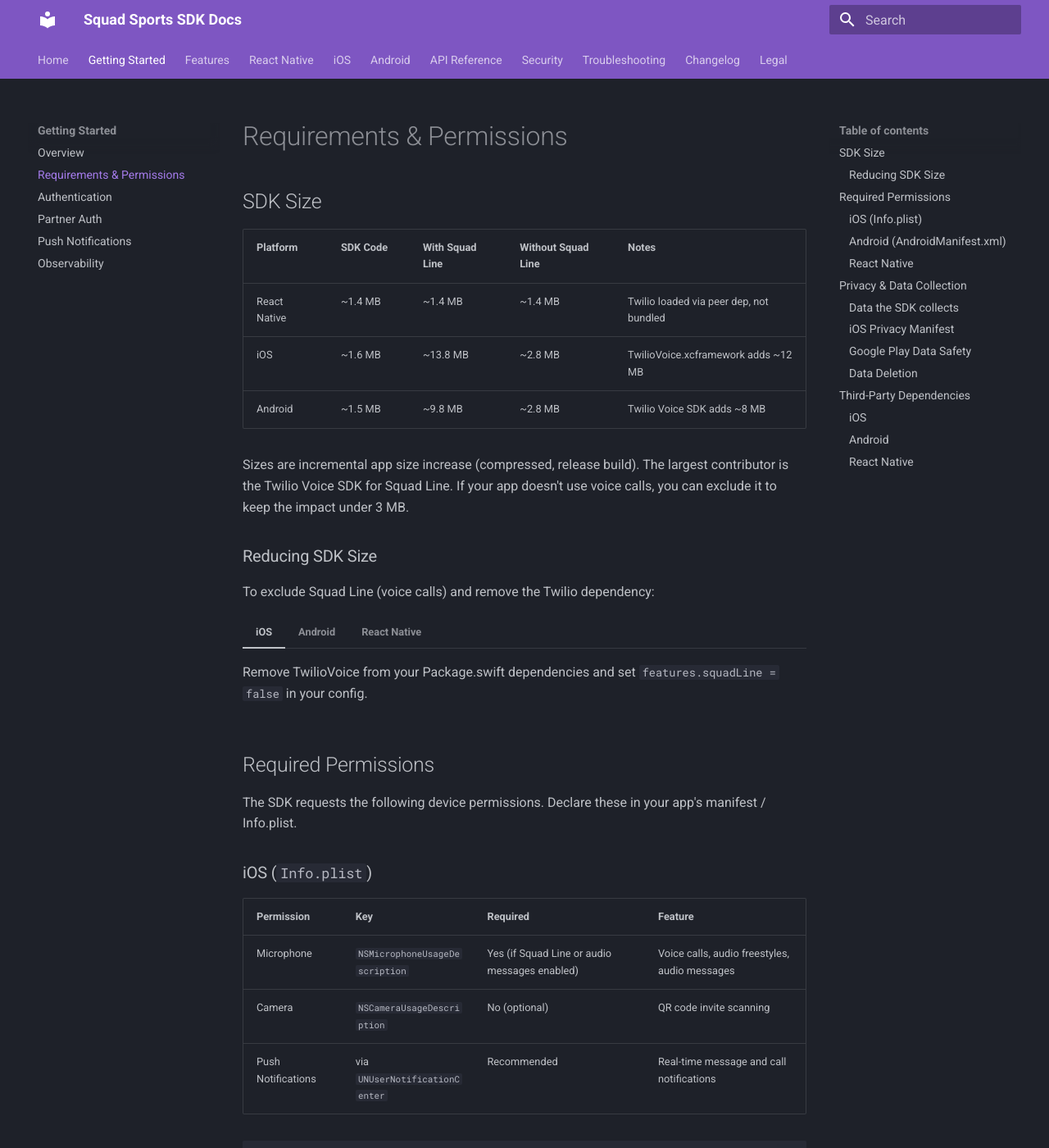
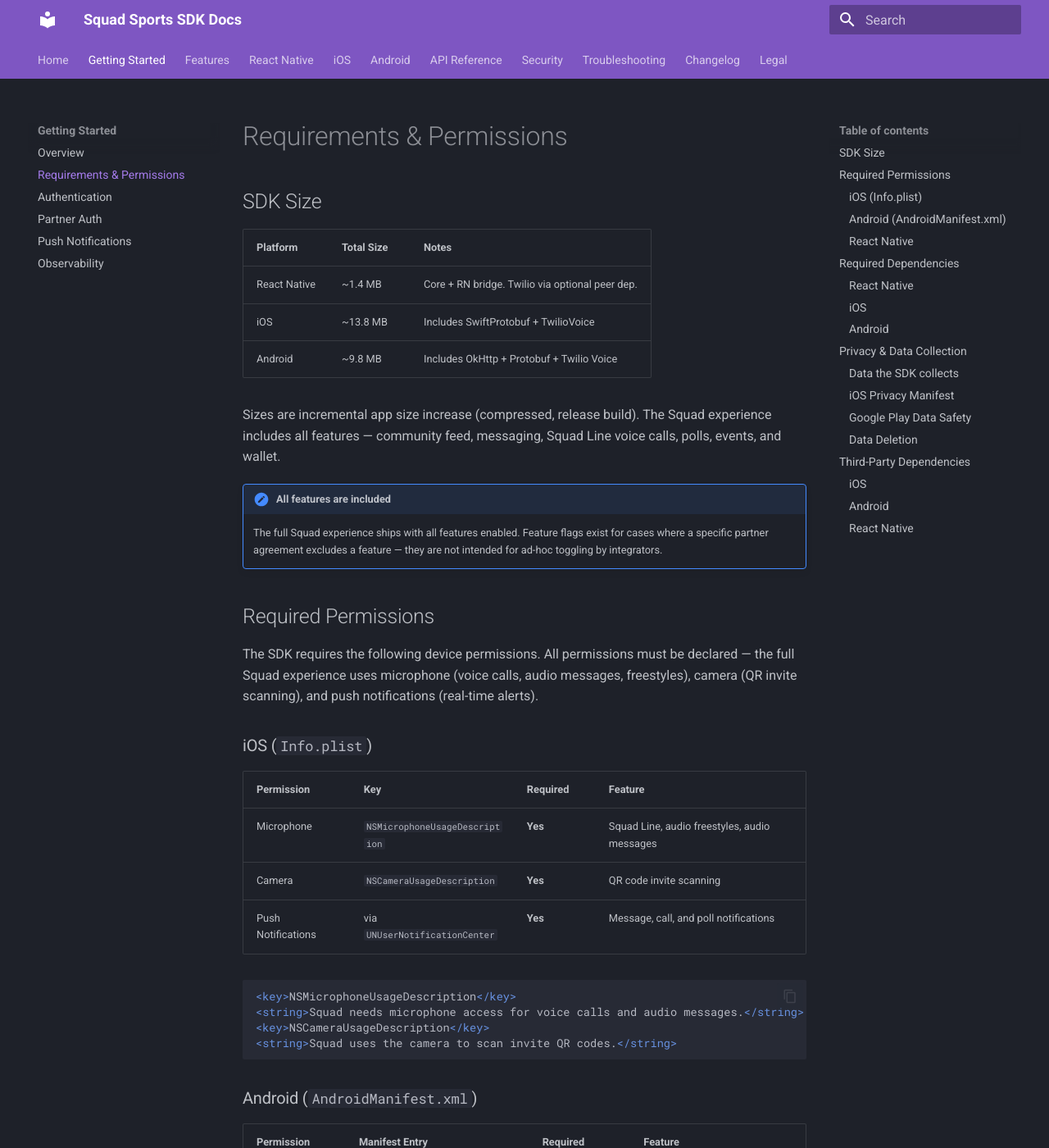
Before and after one commit to withyoursquad/squad-sdk-docs, an MkDocs documentation site: the page built from docs/getting-started/requirements.md, in a window 1280 px wide and 1400 px high. Shown: the whole window at 82% size. Built offline with MkDocs 1.6.1 and Material for MkDocs 9.7.7, drawn with Linux system fonts in a browser that asks for light colours; some of the changed text lies outside the part shown.

Commit message:
All features and permissions required — core Squad experience is complete
Requirements:
- All permissions now required (microphone, camera, push, vibrate)
- SDK size shown as single number (all features included)
- Removed "Reducing SDK Size" section — all features ship by default
- Twilio is a required dependency, not optional
- expo-secure-store and all peer deps listed as required in install

Features:
- Reframed feature flags: "only override per partner agreement"
- Removed Squad Line enable/disable toggle from docs
- Feature overview: "designed to work as a complete package"

RN Quick Start:
- Install command includes @twilio/voice-react-native-sdk
- Removed "Recommended" framing from expo-secure-store

Co-Authored-By: Claude Opus 4.6 (1M context) <noreply@anthropic.com>

````diff
--- a/docs/getting-started/requirements.md
+++ b/docs/getting-started/requirements.md
@@ -2,46 +2,28 @@
 
 ## SDK Size
 
-| Platform | SDK Code | With Squad Line | Without Squad Line | Notes |
-|----------|----------|-----------------|-------------------|-------|
-| React Native | ~1.4 MB | ~1.4 MB | ~1.4 MB | Twilio loaded via peer dep, not bundled |
-| iOS | ~1.6 MB | ~13.8 MB | ~2.8 MB | TwilioVoice.xcframework adds ~12 MB |
-| Android | ~1.5 MB | ~9.8 MB | ~2.8 MB | Twilio Voice SDK adds ~8 MB |
+| Platform | Total Size | Notes |
+|----------|-----------|-------|
+| React Native | ~1.4 MB | Core + RN bridge. Twilio via optional peer dep. |
+| iOS | ~13.8 MB | Includes SwiftProtobuf + TwilioVoice |
+| Android | ~9.8 MB | Includes OkHttp + Protobuf + Twilio Voice |
 
-Sizes are incremental app size increase (compressed, release build). The largest contributor is the Twilio Voice SDK for Squad Line. If your app doesn't use voice calls, you can exclude it to keep the impact under 3 MB.
+Sizes are incremental app size increase (compressed, release build). The Squad experience includes all features — community feed, messaging, Squad Line voice calls, polls, events, and wallet.
 
-### Reducing SDK Size
-
-To exclude Squad Line (voice calls) and remove the Twilio dependency:
-
-=== "iOS"
-
-    Remove TwilioVoice from your Package.swift dependencies and set `features.squadLine = false` in your config.
-
-=== "Android"
-
-    Exclude the Twilio dependency in your `build.gradle.kts`:
-    ```kotlin
-    implementation("com.squadsports:squad-sports-sdk:1.3.0") {
-        exclude(group = "com.twilio", module = "voice-android")
-    }
-    ```
-
-=== "React Native"
-
-    Don't install `@twilio/voice-react-native-sdk`. It's an optional peer dependency — Squad Line will be disabled automatically.
+!!! note "All features are included"
+    The full Squad experience ships with all features enabled. Feature flags exist for cases where a specific partner agreement excludes a feature — they are not intended for ad-hoc toggling by integrators.
 
 ## Required Permissions
 
-The SDK requests the following device permissions. Declare these in your app's manifest / Info.plist.
+The SDK requires the following device permissions. All permissions must be declared — the full Squad experience uses microphone (voice calls, audio messages, freestyles), camera (QR invite scanning), and push notifications (real-time alerts).
 
 ### iOS (`Info.plist`)
 
 | Permission | Key | Required | Feature |
 |------------|-----|----------|---------|
-| Microphone | `NSMicrophoneUsageDescription` | Yes (if Squad Line or audio messages enabled) | Voice calls, audio freestyles, audio messages |
-| Camera | `NSCameraUsageDescription` | No (optional) | QR code invite scanning |
-| Push Notifications | via `UNUserNotificationCenter` | Recommended | Real-time message and call notifications |
+| Microphone | `NSMicrophoneUsageDescription` | **Yes** | Squad Line, audio freestyles, audio messages |
+| Camera | `NSCameraUsageDescription` | **Yes** | QR code invite scanning |
+| Push Notifications | via `UNUserNotificationCenter` | **Yes** | Message, call, and poll notifications |
 
 ```xml
 <key>NSMicrophoneUsageDescription</key>
@@ -54,19 +36,24 @@ The SDK requests the following device permissions. Declare these in your app's m
 
 | Permission | Manifest Entry | Required | Feature |
 |------------|---------------|----------|---------|
-| Internet | `android.permission.INTERNET` | Yes | All API communication |
-| Microphone | `android.permission.RECORD_AUDIO` | Yes (if Squad Line enabled) | Voice calls, audio messages |
-| Camera | `android.permission.CAMERA` | No (optional) | QR code invite scanning |
-| Vibrate | `android.permission.VIBRATE` | No | Haptic feedback on calls |
+| Internet | `android.permission.INTERNET` | **Yes** | All API communication |
+| Microphone | `android.permission.RECORD_AUDIO` | **Yes** | Squad Line, audio messages, freestyles |
+| Camera | `android.permission.CAMERA` | **Yes** | QR code invite scanning |
+| Vibrate | `android.permission.VIBRATE` | **Yes** | Haptic feedback on calls |
+| Post Notifications | `android.permission.POST_NOTIFICATIONS` | **Yes** (Android 13+) | Real-time notifications |
 
 ```xml
 <uses-permission android:name="android.permission.INTERNET" />
 <uses-permission android:name="android.permission.RECORD_AUDIO" />
+<uses-permission android:name="android.permission.CAMERA" />
+<uses-permission android:name="android.permission.VIBRATE" />
+<!-- Android 13+ -->
+<uses-permission android:name="android.permission.POST_NOTIFICATIONS" />
 ```
 
 ### React Native
 
-Permissions are declared in the native layer. Follow the iOS and Android guidance above for your Expo or bare RN project.
+Permissions are declared in the native layer. Follow the iOS and Android guidance above.
 
 For Expo managed projects, add to `app.json`:
 
@@ -75,15 +62,65 @@ For Expo managed projects, add to `app.json`:
   "expo": {
     "ios": {
       "infoPlist": {
-        "NSMicrophoneUsageDescription": "Squad needs microphone access for voice calls and audio messages."
+        "NSMicrophoneUsageDescription": "Squad needs microphone access for voice calls and audio messages.",
+        "NSCameraUsageDescription": "Squad uses the camera to scan invite QR codes."
       }
     },
     "android": {
-      "permissions": ["RECORD_AUDIO"]
+      "permissions": [
+        "RECORD_AUDIO",
+        "CAMERA",
+        "VIBRATE",
+        "POST_NOTIFICATIONS"
+      ]
     }
   }
 }
 ```
+
+## Required Dependencies
+
+### React Native
+
+All peer dependencies are required for the full Squad experience:
+
+```bash
+# Core SDK
+yarn add @squad-sports/core @squad-sports/react-native
+
+# Required peer dependencies
+yarn add @react-navigation/native @react-navigation/native-stack \
+  react-native-screens react-native-safe-area-context \
+  react-native-gesture-handler react-native-reanimated \
+  @react-native-async-storage/async-storage \
+  @gorhom/bottom-sheet recoil \
+  expo-av expo-image expo-secure-store
+
+# Squad Line (voice calls)
+yarn add @twilio/voice-react-native-sdk
+```
+
+### iOS
+
+Add via Swift Package Manager:
+
+```swift
+dependencies: [
+    .package(url: "https://github.com/withyoursquad/squad-sports-sdk.git", branch: "main"),
+]
+```
+
+This includes SwiftProtobuf and TwilioVoice as transitive dependencies.
+
+### Android
+
+```kotlin
+dependencies {
+    implementation("com.squadsports:squad-sports-sdk:1.3.0")
+}
+```
+
+This includes OkHttp, Protobuf, Twilio Voice, and AndroidX Security as transitive dependencies.
 
 ## Privacy & Data Collection
 
@@ -113,6 +150,7 @@ For your Play Store listing, declare under "Data collected":
 - **Personal info**: Name, email, phone (required for account)
 - **Audio**: Voice recordings (user-initiated only)
 - **App activity**: Screen views, feature usage
+- **Device info**: Push notification tokens
 
 All data is encrypted in transit (TLS 1.2+) and sensitive data is encrypted at rest.
 
--- a/docs/react-native/quick-start.md
+++ b/docs/react-native/quick-start.md
@@ -12,10 +12,8 @@ yarn add @react-navigation/native @react-navigation/native-stack \
   react-native-gesture-handler react-native-reanimated \
   @react-native-async-storage/async-storage \
   @gorhom/bottom-sheet recoil \
-  expo-av expo-image
-
-# Recommended: encrypted token storage
-yarn add expo-secure-store
+  expo-av expo-image expo-secure-store \
+  @twilio/voice-react-native-sdk
 ```
 
 ## Basic Integration
````
Also changed, not shown: other parts of docs/getting-started/requirements.md (+5 -4 lines), docs/features/overview.md (+7 -4 lines), docs/features/squad-line.md (+0 -17 lines), docs/react-native/configuration.md (+8 -7 lines).
